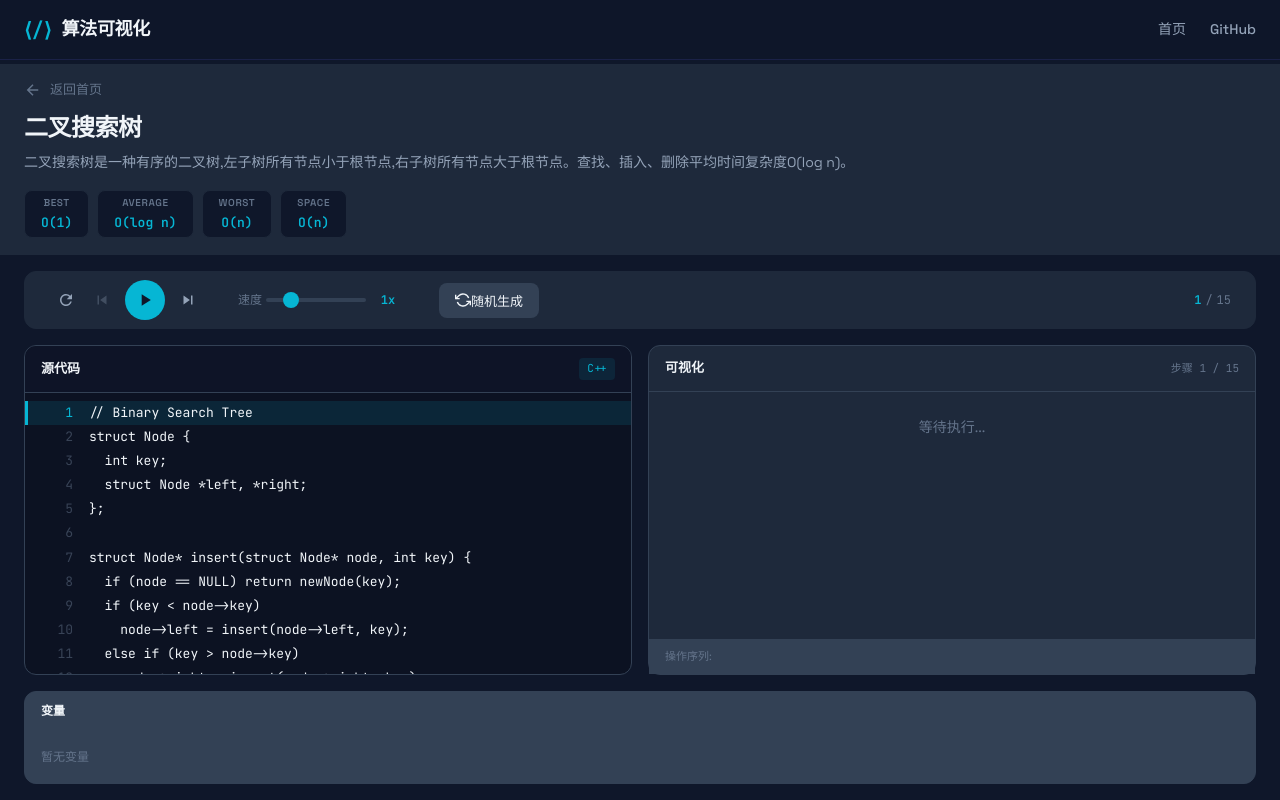
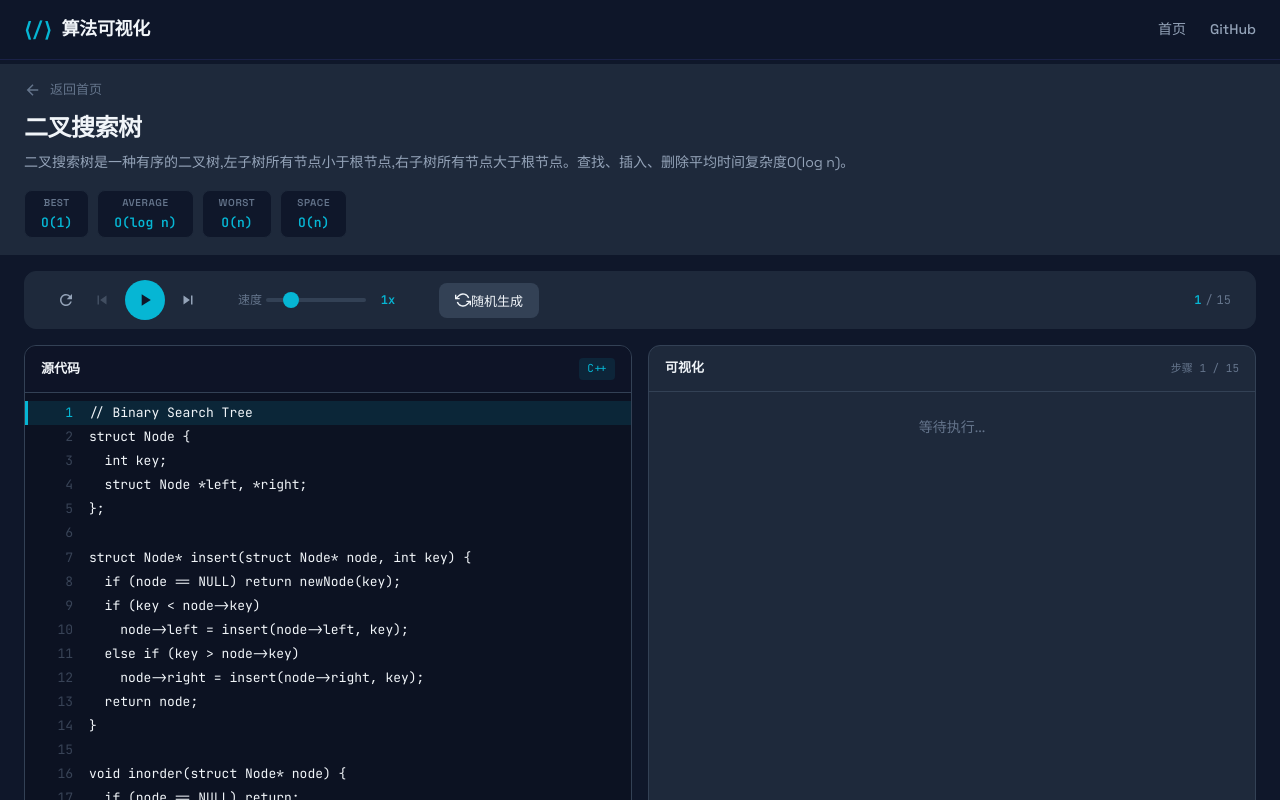
Before and after one commit to stranger1sag/codeVisualizationWeb, a Vue app: page /data-structure/bst in a window 1280 px wide. Shown: the top 800 px of the page. Built offline with nearby package versions, Linux system fonts and the light colour scheme.

Commit message:
fix: allow variable panel to expand with content

```diff
--- a/src/components/Algorithm/VariablePanel.vue
+++ b/src/components/Algorithm/VariablePanel.vue
@@ -20,10 +20,10 @@ const variables = props.variables
 </script>
 
 <style scoped>
-.variable-panel { background: var(--surface-elevated); border: 1px solid var(--border); border-radius: 12px; overflow: hidden; }
+.variable-panel { background: var(--surface-elevated); border: 1px solid var(--border); border-radius: 12px; overflow: visible; }
 .panel-header { display: flex; align-items: center; padding: 10px 16px; border-bottom: 1px solid var(--border); }
 .panel-title { font-family: 'Space Grotesk', sans-serif; font-size: 12px; font-weight: 600; color: var(--text-primary); }
-.variables-grid { display: flex; flex-wrap: wrap; gap: 8px; padding: 12px 16px; }
+.variables-grid { display: flex; flex-wrap: wrap; gap: 8px; padding: 12px 16px; overflow: visible; }
 .variable-item { display: flex; align-items: center; gap: 4px; font-family: 'JetBrains Mono', monospace; font-size: 12px; padding: 4px 10px; background: var(--card-bg); border-radius: 6px; border: 1px solid var(--border); }
 .var-name { color: var(--accent-cyan); }
 .var-equals { color: var(--text-muted); }
--- a/src/views/AlgorithmPage.vue
+++ b/src/views/AlgorithmPage.vue
@@ -224,7 +224,7 @@ function applyCustomInput() {
 .complexity-badge { display: flex; flex-direction: column; align-items: center; gap: 2px; padding: var(--space-xs) var(--space-md); background: var(--bg-primary); border: 1px solid var(--border-light); border-radius: var(--radius-md); }
 .complexity-label { font-size: 10px; font-weight: 600; text-transform: uppercase; letter-spacing: 0.06em; color: var(--text-muted); }
 .complexity-badge code { font-family: var(--font-mono); font-size: 13px; font-weight: 600; color: var(--color-primary); }
-.page-content { flex: 1; display: flex; flex-direction: column; gap: var(--space-md); padding: var(--space-md) var(--space-lg); overflow: hidden; }
+.page-content { flex: 1; display: flex; flex-direction: column; gap: var(--space-md); padding: var(--space-md) var(--space-lg); overflow: visible; }
 .split-layout { flex: 1; display: flex; gap: var(--space-md); min-height: 0; }
 .code-panel-wrapper { flex: 1; display: flex; flex-direction: column; min-height: 0; }
 .viz-panel-wrapper { flex: 1; display: flex; flex-direction: column; min-height: 0; }
```
